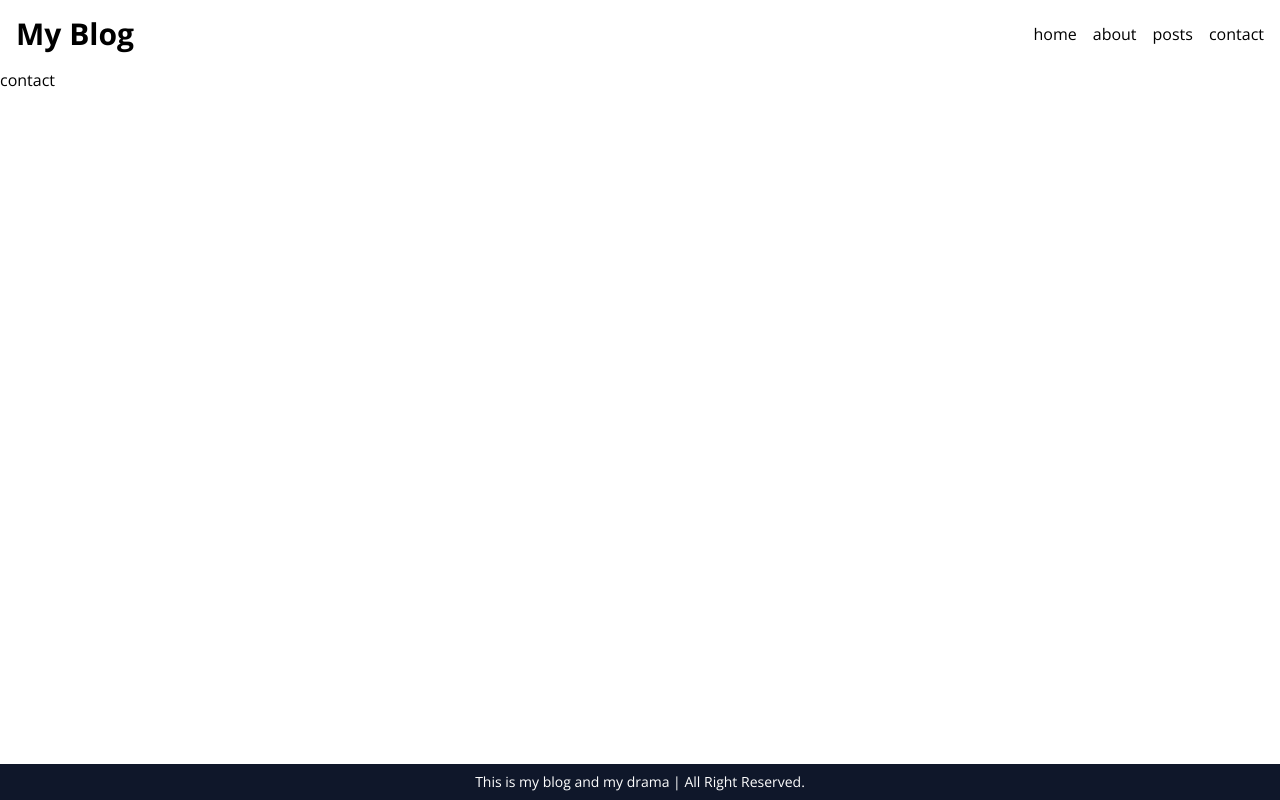
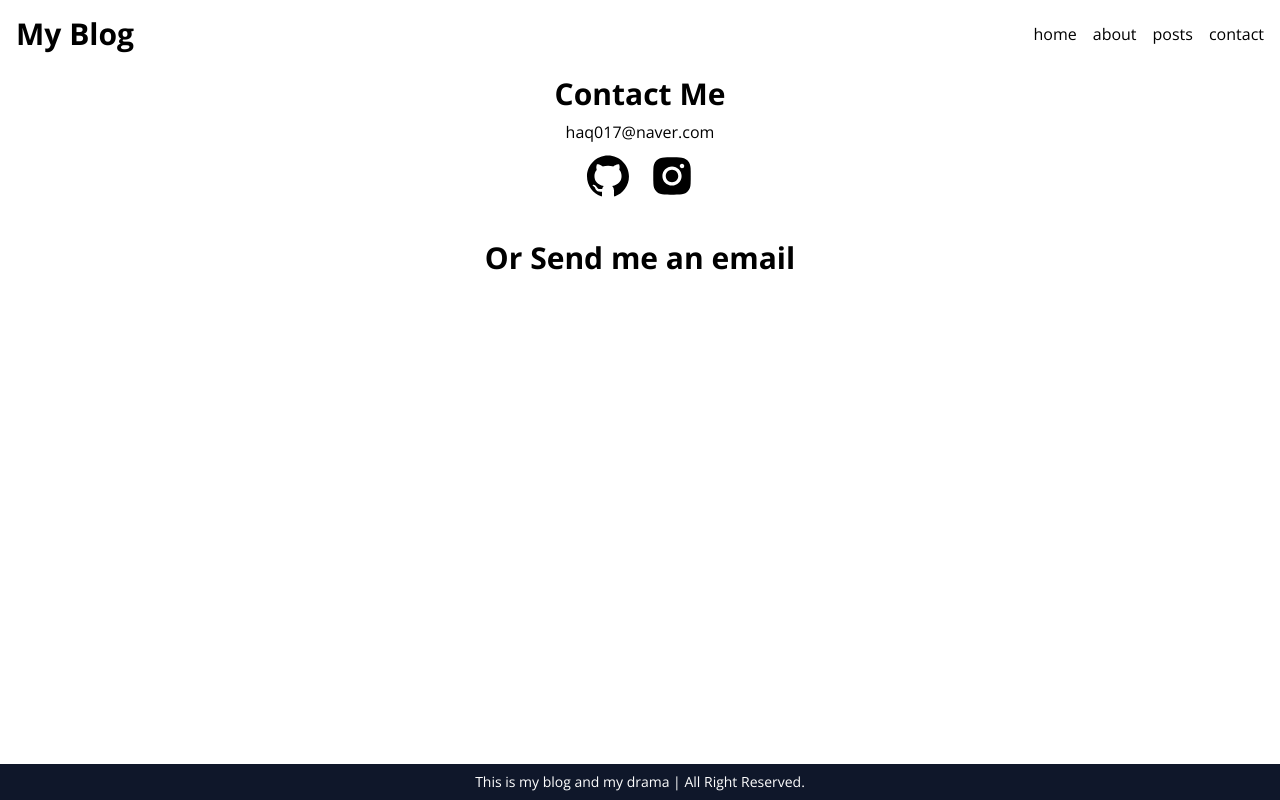
Before and after one commit to myjhye/blog, a Next.js app: page /contact in a window 1280 px wide. Built offline with nearby package versions, Linux system fonts and the light colour scheme.

Commit message:
정보, 연락 페이지 -> 페이지

```diff
--- a/src/app/about/page.tsx
+++ b/src/app/about/page.tsx
@@ -1,6 +1,23 @@
+import Hero from "@/components/Hero";
+
 export default function AboutPage() {
 
+    const TITLE_CLASS = "text-2xl font-bold text-gray-800";
+
     return (
-        <p>about me</p>
+        <>
+            <Hero />
+            <section className="bg-gray-100 shadow-lg p-8 m-8 text-center">
+                <h2 className={TITLE_CLASS}>Who Am I?</h2>
+                <p>A developer with a keen interest in future-oriented items like the metaverse.</p>
+                <h2 className={TITLE_CLASS}>Skills</h2>
+                <p>
+                    React, Java <br />
+                    MySQL, Oracle <br />
+                    Git, Clean Code <br />
+                    VS Code, IntelliJ
+                </p>
+            </section>
+        </>
     )
 }
--- a/src/app/contact/page.tsx
+++ b/src/app/contact/page.tsx
@@ -1,6 +1,42 @@
+import ContactForm from "@/components/ContactForm"
+import { AiFillGithub, AiFillInstagram } from "react-icons/ai"
+
+const LINKS = [
+    {
+        icon: <AiFillGithub />,
+        url: 'https://www.github.com/myjhye'
+    },
+    {
+        icon: <AiFillInstagram />,
+        url: 'https://www.instagram.com/myjhye'
+    },
+]
+
 export default function ContactPage() {
 
     return (
-        <p>contact</p>
+        <section className="flex flex-col items-center">
+
+            {/* 깃허브, 인스타그램 */}
+            <h2 className="text-3xl font-bold my-2">Contact Me</h2>
+            <p>haq017@naver.com</p>
+            <ul className="flex gap-4 my-2">
+                {LINKS.map((link, index) => (
+                    <a
+                        key={index}
+                        href={link.url}
+                        target="_blank"
+                        rel="noreferrer"
+                        className="text-5xl hover:text-yellow-400"
+                    >
+                        {link.icon}
+                    </a>
+                ))}
+            </ul>
+
+            {/* 이메일 */}
+            <h2 className="text-3xl font-bold my-8">Or Send me an email</h2>
+            <ContactForm />
+        </section>
     )
 }
--- /dev/null
+++ b/src/components/ContactForm.tsx
@@ -0,0 +1,8 @@
+export default function ContactForm() {
+
+    return (
+        <div>
+
+        </div>
+    )
+}
```
